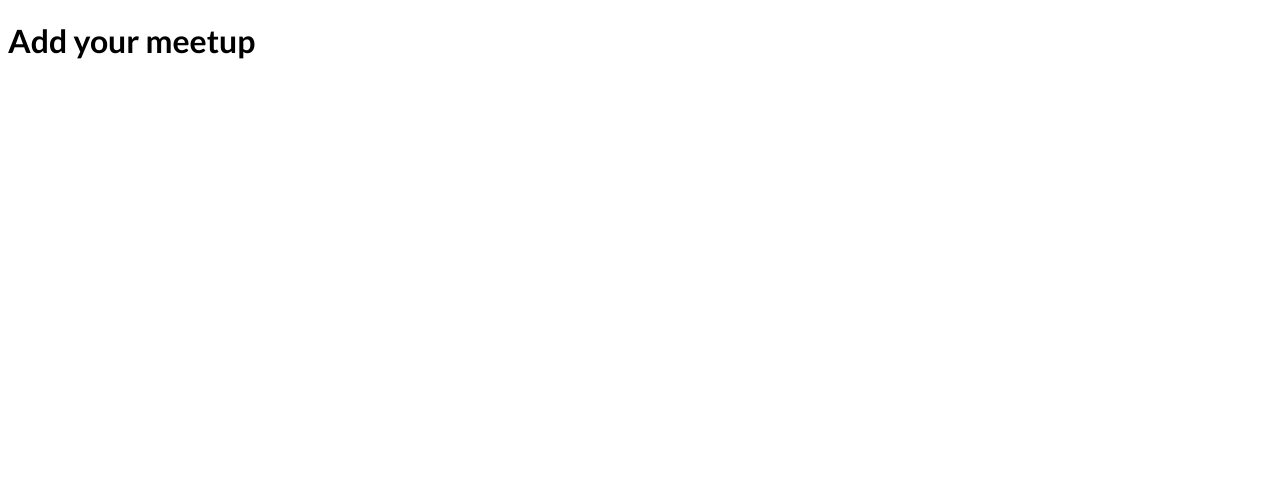
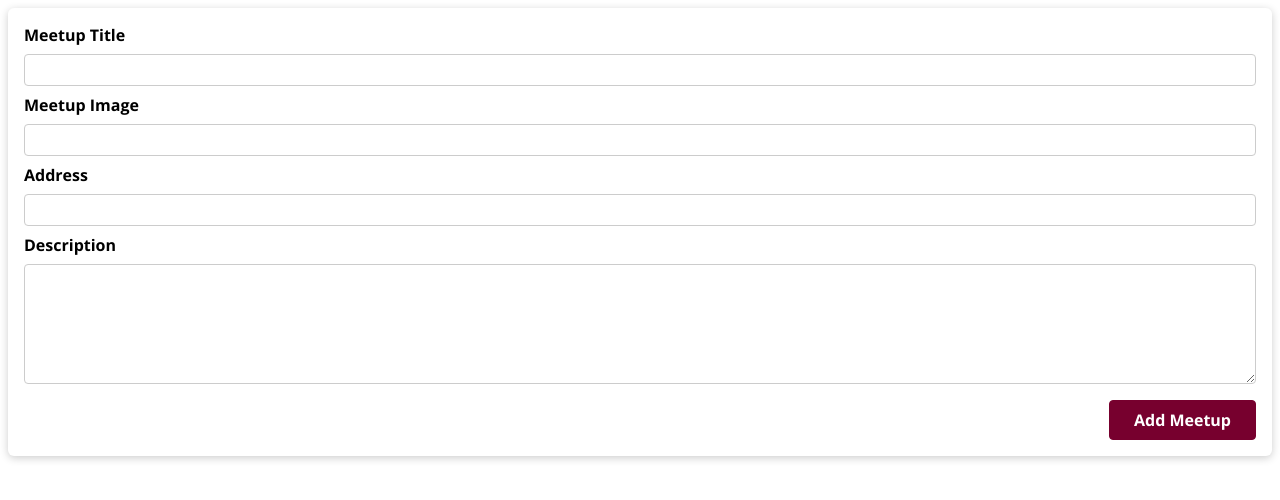
Before and after one commit to kamath7/Next-JS-Meetups, a Next.js app: page /add-meetup in a window 1280 px wide. Shown: the top 500 px of the page. Built offline with nearby package versions, Linux system fonts and the light colour scheme.

Commit message:
adding meetup form component

```diff
--- a/pages/add-meetup/index.js
+++ b/pages/add-meetup/index.js
@@ -1,8 +1,14 @@
+import NewMeetupForm from "../../components/meetups/NewMeetupForm";
+
 //somedomain.com/add-meetup
 function AddMeetup() {
+  function AddMeetupHandler(enteredData) {
+    console.log(enteredData);
+  }
+
   return (
     <div>
-      <h1>Add your meetup</h1>
+      <NewMeetupForm onAddMeetup={AddMeetupHandler} />
     </div>
   );
 }
```
